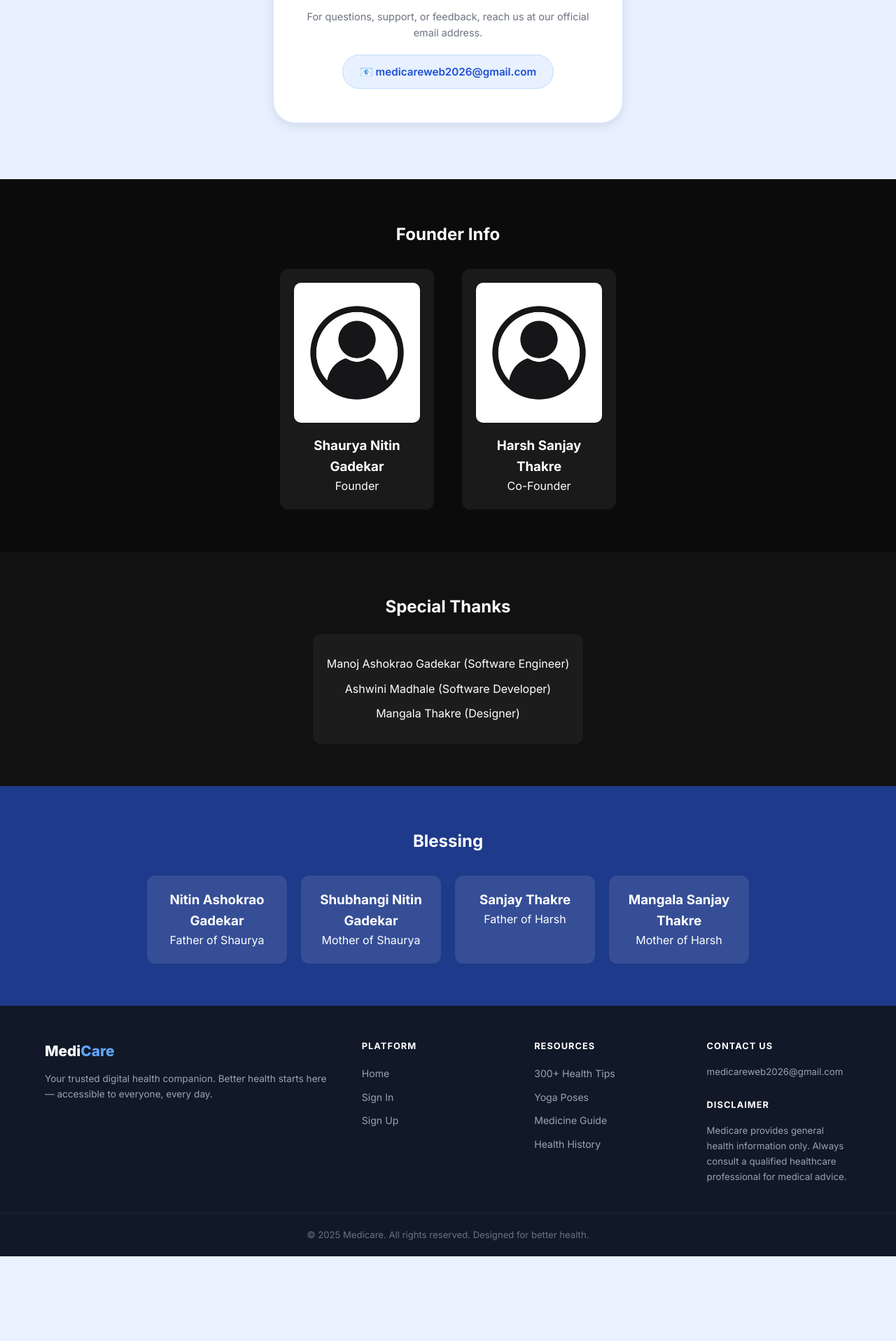
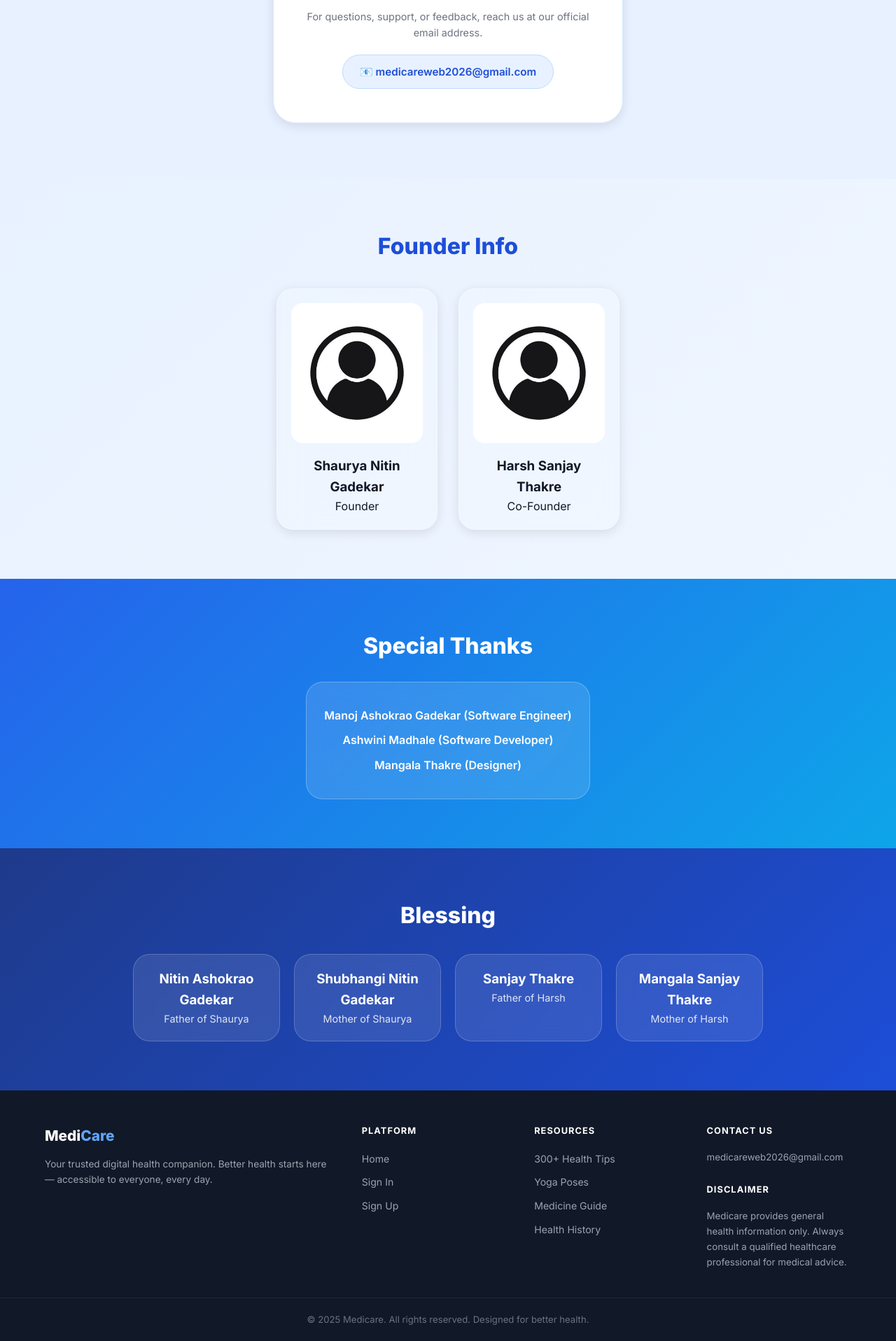
Before and after one commit to Shauryarutu2014/medicare-project, a Flask app: page / in a window 1280 px wide. Shown: the part 3940-5856 px from the top of the page at 70% size. Before the commit the page ends 5735 px from the top, so only its background shows below. Run offline with Flask 3, Linux system fonts and the light colour scheme; some libraries are stand-ins or nearby versions.

Commit message:
Colour Update

```diff
--- a/static/css/style.css
+++ b/static/css/style.css
@@ -810,49 +810,71 @@ img { max-width: 100%; }
 
 /* ── Founder Section ── */
 .founder-section {
-  background: #0b0b0b;
-  color: white;
-  padding: 60px 20px;
+  background: linear-gradient(135deg, var(--ice) 0%, var(--blue-50) 100%);
+  padding: 70px 20px;
   text-align: center;
+  color: var(--gray-900);
+}
+
+.founder-section h2 {
+  font-size: 2rem;
+  font-weight: 800;
+  color: var(--blue-700);
 }
 
 .founder-grid {
   display: flex;
   justify-content: center;
-  gap: 40px;
+  gap: 30px;
   flex-wrap: wrap;
-  margin-top: 30px;
+  margin-top: 35px;
 }
 
 .founder-card {
-  background: #1a1a1a;
+  background: var(--glass-bg);
+  backdrop-filter: var(--glass-blur);
+  border: 1px solid var(--glass-border);
+  border-radius: var(--radius-xl);
   padding: 20px;
-  border-radius: 12px;
-  width: 220px;
+  width: 230px;
+  box-shadow: var(--shadow-md);
+  transition: var(--transition);
+}
+
+.founder-card:hover {
+  transform: translateY(-5px);
+  box-shadow: var(--shadow-blue);
 }
 
 .founder-card img {
   width: 100%;
   height: 200px;
   object-fit: cover;
-  border-radius: 10px;
+  border-radius: var(--radius-lg);
   margin-bottom: 10px;
 }
 
 /* ── Special Thanks ── */
 .thanks-section {
-  background: #111;
+  background: linear-gradient(135deg, var(--blue-600), var(--sky-500));
+  padding: 70px 20px;
+  text-align: center;
   color: white;
-  padding: 60px 20px;
-  text-align: center;
+}
+
+.thanks-section h2 {
+  font-size: 2rem;
+  font-weight: 800;
 }
 
 .thanks-box {
-  background: #1c1c1c;
-  padding: 20px;
-  border-radius: 10px;
+  margin-top: 25px;
   display: inline-block;
-  margin-top: 20px;
+  padding: 25px;
+  border-radius: var(--radius-xl);
+  background: rgba(255,255,255,0.12);
+  backdrop-filter: blur(14px);
+  border: 1px solid rgba(255,255,255,0.25);
 }
 
 .thanks-box ul {
@@ -862,14 +884,21 @@ img { max-width: 100%; }
 
 .thanks-box li {
   margin: 10px 0;
+  font-weight: 600;
+  color: white;
 }
 
 /* ── Blessing Section ── */
 .blessing-section {
-  background: #1e3a8a;
+  background: linear-gradient(135deg, var(--blue-900), var(--blue-700));
+  padding: 70px 20px;
+  text-align: center;
   color: white;
-  padding: 60px 20px;
-  text-align: center;
+}
+
+.blessing-section h2 {
+  font-size: 2rem;
+  font-weight: 800;
 }
 
 .blessing-grid {
@@ -881,13 +910,26 @@ img { max-width: 100%; }
 }
 
 .blessing-card {
-  background:  rgba(255, 255, 255, 0.1);
+  background: rgba(255,255,255,0.10);
+  backdrop-filter: blur(12px);
+  border: 1px solid rgba(255,255,255,0.2);
   padding: 20px;
-  border-radius: 12px;
-  width: 200px;
+  border-radius: var(--radius-xl);
+  width: 210px;
+  transition: var(--transition);
 }
 
-.blessing-card h3,
+.blessing-card:hover {
+  transform: translateY(-5px);
+  box-shadow: 0 0 25px rgba(59,130,246,0.3);
+}
+
+.blessing-card h3 {
+  color: white;
+  font-weight: 700;
+}
+
 .blessing-card p {
-  color: white;
+  color: rgba(255,255,255,0.85);
+  font-size: 0.9rem;
 }
```
